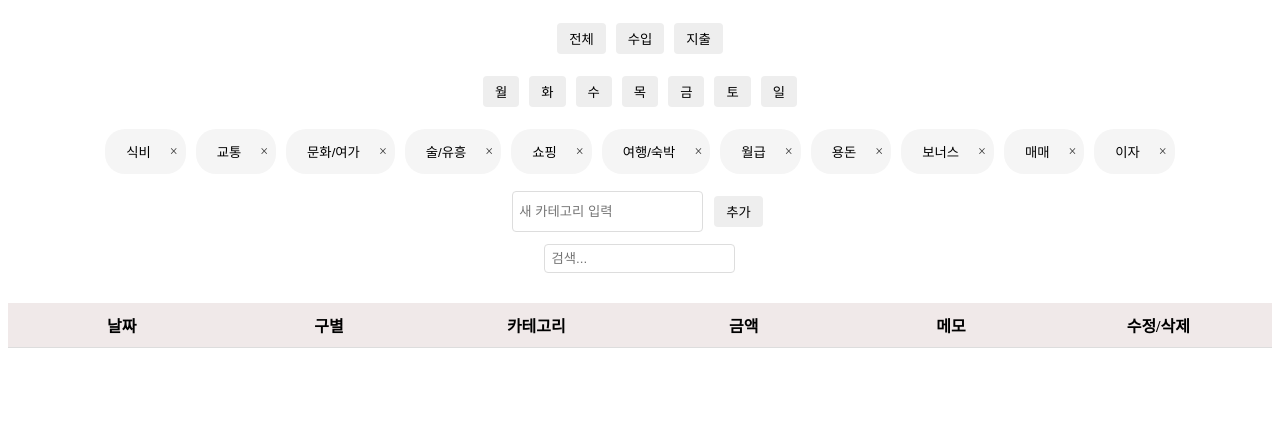
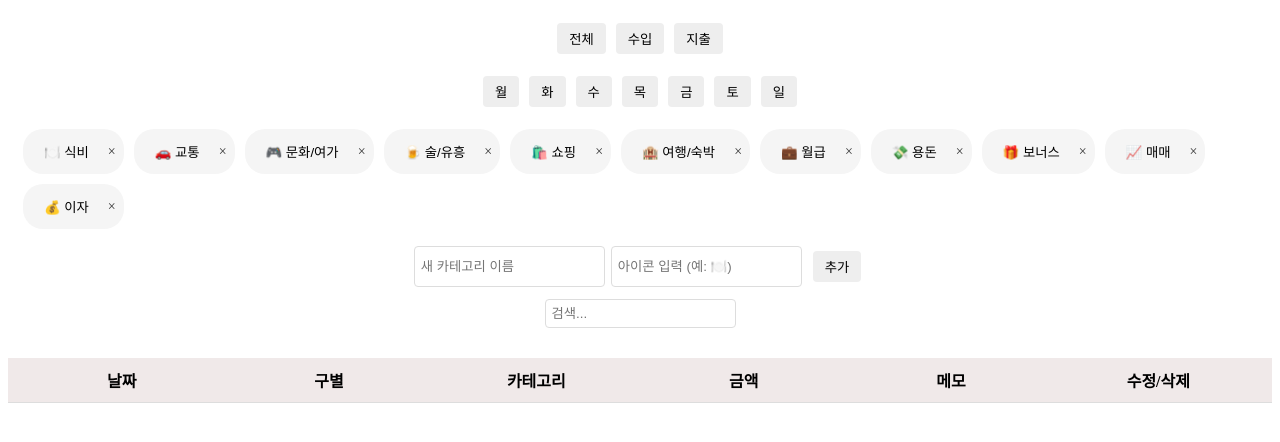
Before and after one commit to doongeon/vue-skeleton, a Vue app: page /history in a window 1280 px wide. Shown: the top 442 px of the page. Built offline with nearby package versions, Linux system fonts and the light colour scheme.

Commit message:
style: TransactionHistory.vue 이동, 수정

```diff
--- a/src/components/FilterContent.vue
+++ b/src/components/FilterContent.vue
@@ -4,21 +4,21 @@ import { ref } from 'vue'
 const emit = defineEmits(['filter-type', 'filter-day', 'filter-category', 'filter-search'])
 
 const categories = ref([
-  '식비',
-  '교통',
-  '문화/여가',
-  '술/유흥',
-  '쇼핑',
-  '여행/숙박',
-  '월급',
-  '용돈',
-  '보너스',
-  '매매',
-  '이자',
+  { name: '식비', icon: '🍽️' },
+  { name: '교통', icon: '🚗' },
+  { name: '문화/여가', icon: '🎮' },
+  { name: '술/유흥', icon: '🍺' },
+  { name: '쇼핑', icon: '🛍️' },
+  { name: '여행/숙박', icon: '🏨' },
+  { name: '월급', icon: '💼' },
+  { name: '용돈', icon: '💸' },
+  { name: '보너스', icon: '🎁' },
+  { name: '매매', icon: '📈' },
+  { name: '이자', icon: '💰' },
 ])
 
 const searchQuery = ref('')
-const newCategory = ref('')
+const newCategory = ref({ name: '', icon: '' })
 
 const setFilter = (type) => emit('filter-type', type)
 const setDayFilter = (day) => emit('filter-day', day)
@@ -26,16 +26,18 @@ const setCategoryFilter = (category) => emit('filter-category', category)
 const setSearchQuery = () => emit('filter-search', searchQuery.value)
 
 const addCategory = () => {
-  const trimmed = newCategory.value.trim()
-  if (trimmed && !categories.value.includes(trimmed)) {
-    categories.value.push(trimmed)
-    newCategory.value = ''
+  const trimmedName = newCategory.value.name.trim()
+  const trimmedIcon = newCategory.value.icon.trim()
+
+  if (trimmedName && trimmedIcon && !categories.value.some((cat) => cat.name === trimmedName)) {
+    categories.value.push({ name: trimmedName, icon: trimmedIcon })
+    newCategory.value = { name: '', icon: '' }
   }
 }
 
 const deleteCategory = (category) => {
-  if (confirm(`"${category}" 카테고리를 삭제할까요?`)) {
-    categories.value = categories.value.filter((c) => c !== category)
+  if (confirm(`"${category.name}" 카테고리를 삭제할까요?`)) {
+    categories.value = categories.value.filter((c) => c.name !== category.name)
   }
 }
 </script>
@@ -62,9 +64,9 @@ const deleteCategory = (category) => {
 
     <!-- 카테고리 필터 버튼 + 삭제 -->
     <div class="category-filter">
-      <div v-for="category in categories" :key="category" class="category-chip">
+      <div v-for="category in categories" :key="category.name" class="category-chip">
         <button @click="setCategoryFilter(category)">
-          {{ category }}
+          <span>{{ category.icon }}</span> {{ category.name }}
         </button>
         <span class="delete-btn" @click="deleteCategory(category)">&times;</span>
       </div>
@@ -72,7 +74,8 @@ const deleteCategory = (category) => {
 
     <!-- 카테고리 추가 -->
     <div class="add-category">
-      <input type="text" v-model="newCategory" placeholder="새 카테고리 입력" />
+      <input v-model="newCategory.name" type="text" placeholder="새 카테고리 이름" />
+      <input v-model="newCategory.icon" type="text" placeholder="아이콘 입력 (예: 🍽️)" />
       <button @click="addCategory">추가</button>
     </div>
 
--- a/src/router/index.js
+++ b/src/router/index.js
@@ -1,6 +1,6 @@
 import { createRouter, createWebHistory } from 'vue-router'
-import Home from '@/views/HomeView.vue'
-import TransactionHistory from '@/components/TransactionHistory.vue'
+import HomeView from '@/views/HomeView.vue'
+import TransactionHistory from '@/views/TransactionHistory.vue'
 
 const router = createRouter({
   history: createWebHistory(import.meta.env.BASE_URL),
@@ -8,7 +8,7 @@ const router = createRouter({
     {
       path: '/',
       name: 'home',
-      component: Home,
+      component: HomeView,
     },
     {
       path: '/history',
--- a/src/views/HistoryPage.vue
+++ b/src/views/HistoryPage.vue
@@ -1,5 +1,5 @@
 <script setup>
-import TransactionHistory from '@/components/TransactionHistory.vue'
+import TransactionHistory from '@/views/TransactionHistory.vue'
 </script>
 
 <template>
--- a/src/components/TransactionHistory.vue
+++ b/src/views/TransactionHistory.vue
@@ -1,7 +1,8 @@
 <script setup>
 import { ref, computed } from 'vue'
-import FilterContent from './FilterContent.vue'
-import HistoryList from './HistoryList.vue'
+import { useRouter } from 'vue-router' // Vue Router 추가
+import FilterContent from '@/components/FilterContent.vue'
+import HistoryList from '@/components/HistoryList.vue'
 
 // 거래내역
 const transactions = ref([
@@ -21,19 +22,24 @@ const filters = ref({
 const filteredTransactions = computed(() => {
   return transactions.value.filter((transaction) => {
     const matchesType = filters.value.type === 'all' || transaction.type === filters.value.type
-
     const matchesCategory =
       filters.value.category === 'all' || transaction.category === filters.value.category
-
     const matchesDay =
       filters.value.dayOfWeek === 'all' ||
       new Date(transaction.date).getDay() === Number(filters.value.dayOfWeek)
-
     const matchesSearch = transaction.memo.includes(filters.value.searchQuery)
 
     return matchesType && matchesCategory && matchesDay && matchesSearch
   })
 })
+
+// Vue Router의 useRouter 훅 사용
+const router = useRouter()
+
+// 거래 클릭 시 상세보기로 이동하는 함수
+const goToDetail = (id) => {
+  router.push({ name: 'TransactionDetail', params: { id } })
+}
 </script>
 
 <template>
@@ -42,7 +48,7 @@ const filteredTransactions = computed(() => {
     <FilterContent />
 
     <!-- 거래내역 리스트 -->
-    <HistoryList :transactions="filteredTransactions" />
+    <HistoryList :transactions="filteredTransactions" @click="goToDetail" />
   </div>
 </template>
 
```
